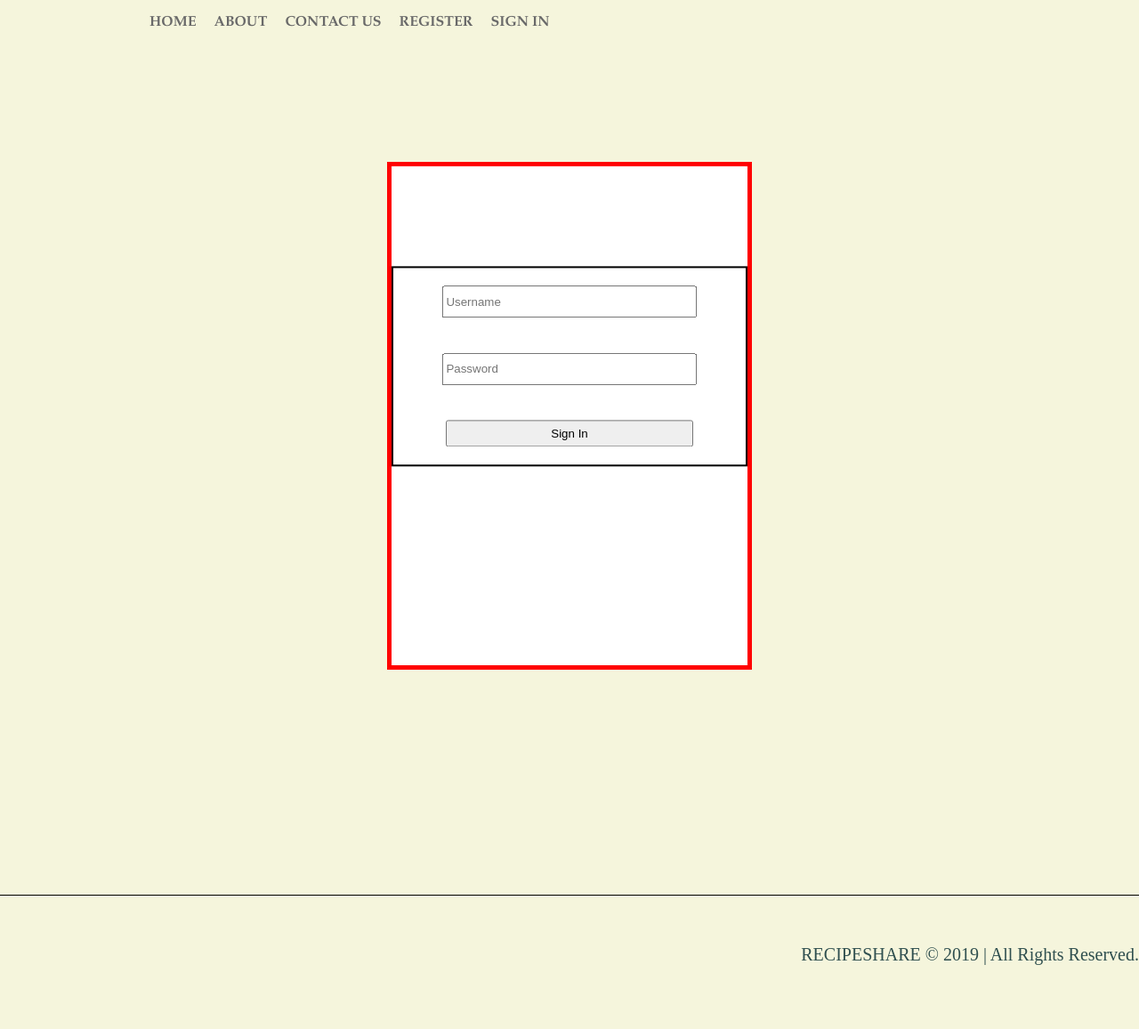
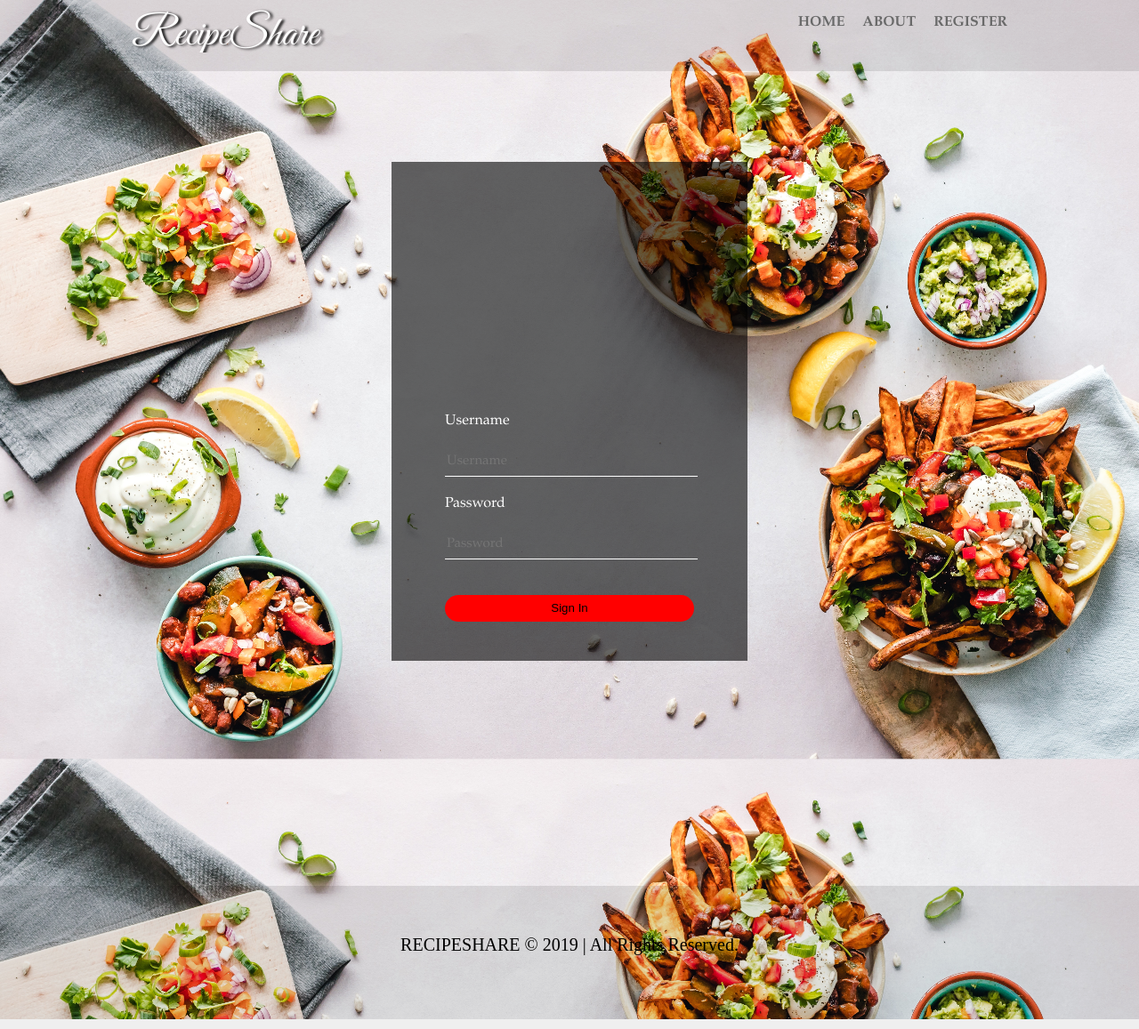
Before and after one commit to rumeleazar/FlaskSampleProject, a Flask app: page /login in a window 1280 px wide. Shown: the whole page at 89% size. Run offline with Flask 2, Linux system fonts and the light colour scheme; some libraries are stand-ins or nearby versions.

Commit message:
Updated the login page and some in the home page

```diff
--- a/static/style.css
+++ b/static/style.css
@@ -6,6 +6,7 @@ html  	{
 	margin: 0;
 	width: 100%;
 	height: 100%;
+	min-height: 100%;
 
 }
 
@@ -16,31 +17,29 @@ body	{
 	height: 100%;
 	margin: 0;
 	padding: 0;
+	overflow: auto;
 
 
 }
 
 
 footer 	{
-/*	background-image: url('/static/images/town.png');
-	background-repeat: repeat-x;
-	background-position: center;
-	background-size:contain ;*/
 	width: 100%;
 	margin-top: -150px;
 	clear: both;
 	height: 150px;
-	background-color:#F5F5DC ;
+	background-color:#F5F5DC;
 	font-size: 8px;
-	border-top: 1px solid black;
 	margin: auto;
 	float:right;
+	background: rgba(0,0,0,0.1);
+	text-align: center;
 }
 
 footer p {
 	font-size: 20px;
-	float:right;
 	transform: translateY(150%);
+	color: black;
 
 }
 
@@ -258,6 +281,11 @@ header {
 
 }
 
+.loginnav {
+	background: rgba(0,0,0,0.1);
+	font-color: white;
+}
+
 nav li{
 
 	font-family: 'Palatino Linotype', 'Book Antiqua', Palatino, serif;
@@ -266,8 +294,18 @@ nav li{
 	position: relative;
 	list-style-type: none;
 	display: inline-block;
-	float: left;
 	margin: auto;
+	float: right;
+}
+
+nav h2 {
+	float:left;
+	font: 400 130px/0.8 'Great Vibes', Helvetica, sans-serif;
+  	color: #FFFF;
+  	text-shadow: 3px 1px 3px black;
+  	font-size: 47px;
+  	margin: auto 20px;
+  	padding-top: 5px;
 }
 
 
@@ -290,15 +328,19 @@ nav a{
 }
 
 /*login form */
+
+.loginpage {
+	background: url('/static/images/login.jpg') no-repeat center fixed;
+    background-size: cover;
+}
+
+
 .logincontainer {
-	 border:5px solid red;
 	 width: 400px;
 	 margin: 8% auto;
-	 text-align: center;
-	 background-color: white;
 	 height: 561px;
-
-
+	 background: rgba(0,0,0,0.6);
+	 align-content: center;
 
 }
 
@@ -307,6 +349,11 @@ nav a{
 	padding: 0;
 	margin: 5% auto;
 	height: 30px;
+	cursor: pointer;
+	border-radius: 25px;
+	border: none;
+	outline: none;
+	background-color: red;
 
 }
 
@@ -314,12 +361,26 @@ nav a{
 	width: 70%;
 	margin: 5% auto;
 	height: 30px;
-
+	border: none;
+	border-bottom: 1px solid white;
+	background:transparent;
+	outline: none;
+	font-size: 15px;
+	color: white;
+	font-family: 'Palatino Linotype', 'Book Antiqua', Palatino, serif;
 }
 
+.logincontainer label {
+	font-family: 'Palatino Linotype', 'Book Antiqua', Palatino, serif;
+	float;left:
+	margin:0;
+	padding: 0;
+}
+
+
 .formsbox {
-	border:2px solid black;
-	transform: translateY(50%);
+	transform: translate(15%, 50%);
+	color:white;
 
 }
 
--- a/templates/login.html
+++ b/templates/login.html
@@ -10,27 +10,28 @@
 	{% endif %}
 {% endwith %}
 
+<body class = 'loginpage'>
 
 <section>
 
-	<header class = 'half-black'>
+	<header class = 'loginnav'>
 			<div class="container">
 				<nav>
+					<h2>RecipeShare</h2>
 					<ul>
 						{% if not session['username'] %}
-									<li><a href = {{ url_for("home")}}>Home</a></li>
+							<li><a href = {{ url_for("register")}} >Register</a></li>
+
+						{% else %}
+							<li id = 'LogoutButton' ><a href = {{ url_for("logout")}}> Logout </a></li>
+						{% endif %}
+
+							<li><a href = "#">About</a></li>
+
+						{% if not session['username'] %}
+							<li><a href = {{ url_for("home")}}>Home</a></li>
 						{% else %}
 							<li><a href = {{ url_for("home", username = session['username'])}}>Home</a></li>
-							<li><a href = {{ url_for("profile", username = session['username'])}}>Profile</a></li>
-
-						{% endif %}
-							<li><a href = "#">About</a></li>
-							<li><a href = "#">Contact us</a></li>
-						{% if not session['username'] %}
-							<li><a href = {{ url_for("register")}} >Register</a></li>
-							<li><a href = {{ url_for("login")}}>Sign in</a></li>
-						{% else %}
-							<li id = 'LogoutButton' ><a href = {{ url_for("logout")}}> Logout </a></li>
 						{% endif %}
 					</ul>
 				</nav>
@@ -41,9 +42,11 @@
 			<form method = "POST" action = "login">
 				<div class = 'formsbox'>
 					<div>
+						<label>Username</label><br>
 					    <input type="text" placeholder="Username" name = "username">
 		  			</div>
 				  	<div>
+				  		<label>Password</label><br>
 					    <input type="password" placeholder="Password" name ="password">
 					</div>
 				  	<div>
@@ -55,6 +58,8 @@
 	</div>
 </section>
 
+</body>
+
 
 
 
```
Also changed, not shown: other parts of static/style.css (+33 -9 lines), templates/index.html (+13 -13 lines), static/images/login.jpg (added).
